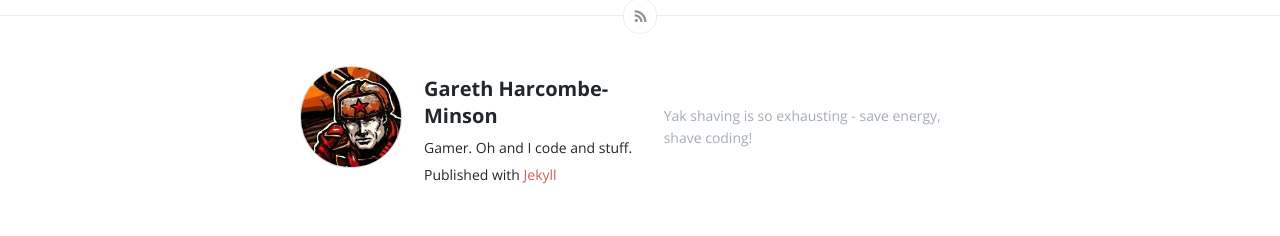
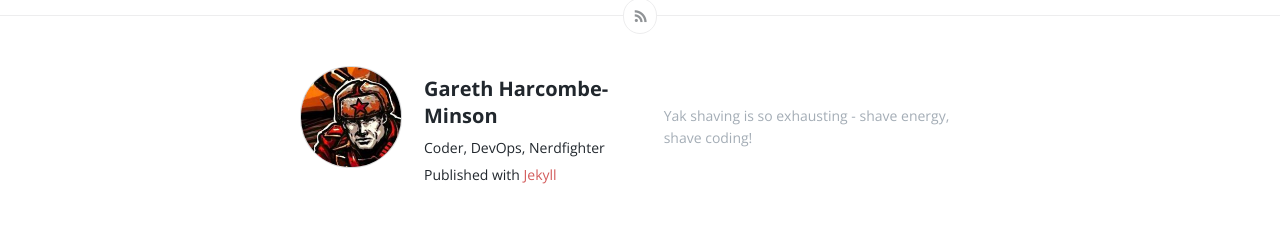
Before and after one commit to shave-less-yaks/shave-less-yaks.github.io, a Jekyll site: the page built from _posts/2016-03-15-making-docker-on-a-mac-easy.md, in a window 1280 px wide. Shown: the part 1138-1374 px from the top of the page. Built offline with Jekyll 4.4.1, drawn with Linux system fonts in a browser that asks for light colours; comment, search, counter and statistics services are not loaded.

Commit message:
updated my bio

```diff
--- a/_config.yml
+++ b/_config.yml
@@ -2,7 +2,7 @@
 title: "Yaks All The Way Down"
 logo: yak-small.png # image from https://www.flickr.com/photos/lwr/5496279831/in/set-72157594159055823
 email: no-reply@yaks-all-the-way-down.com
-description: "Yak shaving is so exhausting - save energy, shave coding!"
+description: "Yak shaving is so exhausting - shave energy, shave coding!"
 url: "/"
 baseurl: "" # the subpath of your site, e.g. /blog/
 twitter_username: none
@@ -12,7 +12,7 @@ github_username:  none
 authors:
   gharcombe-minson:
     name: Gareth Harcombe-Minson
-    bio: Gamer. Oh and I code and stuff.
+    bio: Coder, DevOps, Nerdfighter
     thumb-img: garadox.png
   mcameron:
     name: Michael Cameron
```
